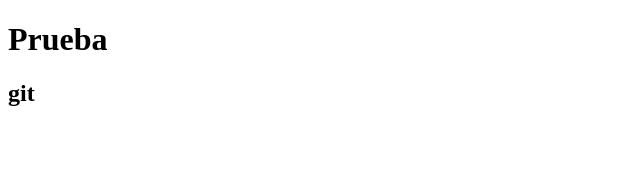
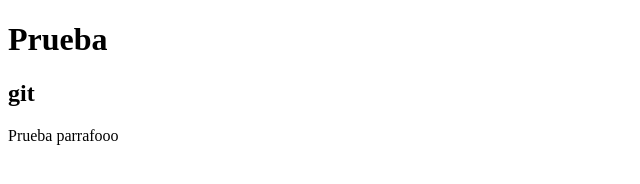
Before and after one commit to Alesandro-Ferrada/miprimeraweb, a plain HTML site: page index.html in a window 1280 px wide. Shown: the whole page, without its empty margins (0-640 px from the left). Drawn offline with Linux system fonts and the light colour scheme.

Commit message:
Update index.html

```diff
--- a/index.html
+++ b/index.html
@@ -10,5 +10,6 @@
 <body>
     <h1>Prueba</h1>
     <h2>git </h2>
+    <p>Prueba parrafooo</p>
 </body>
 </html>
```
